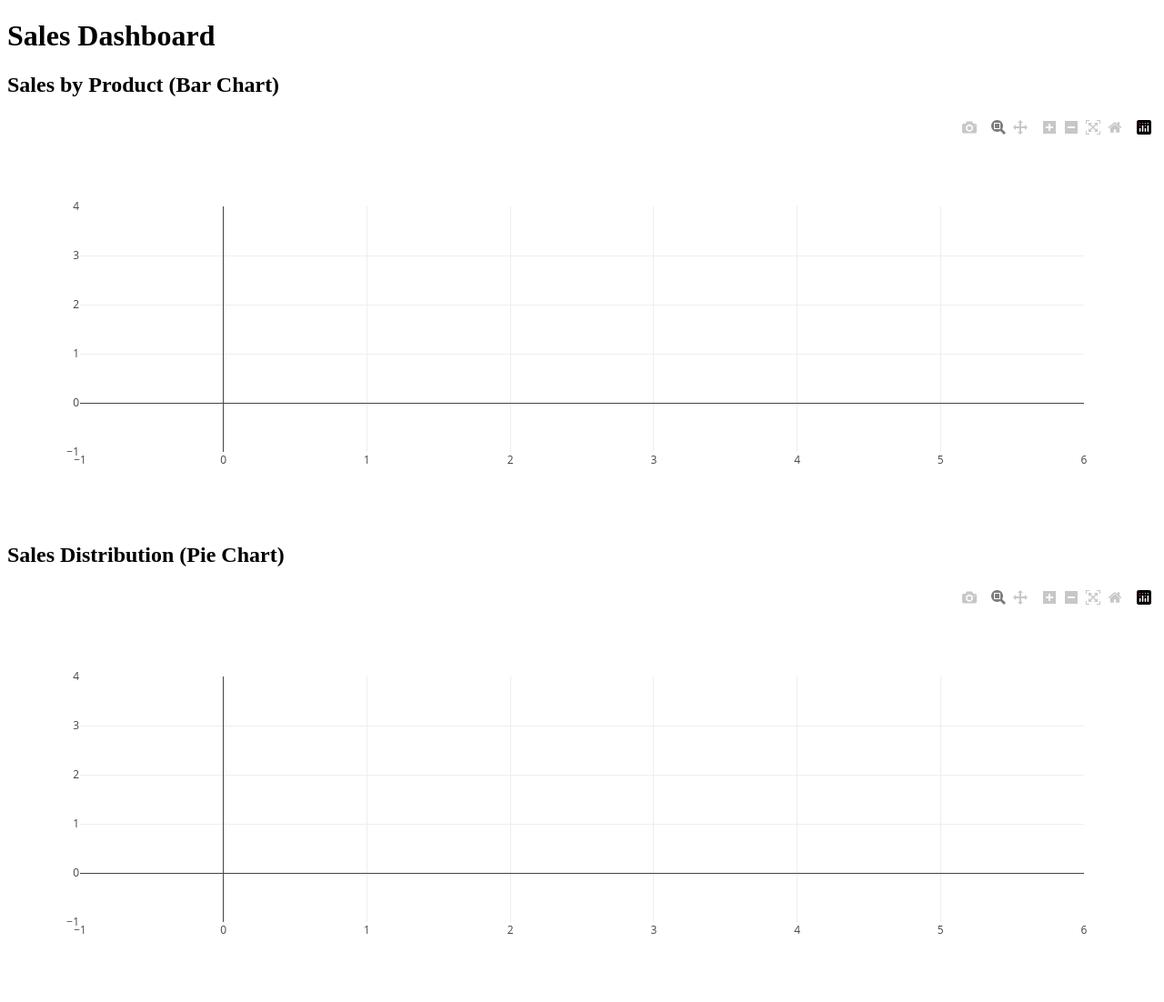
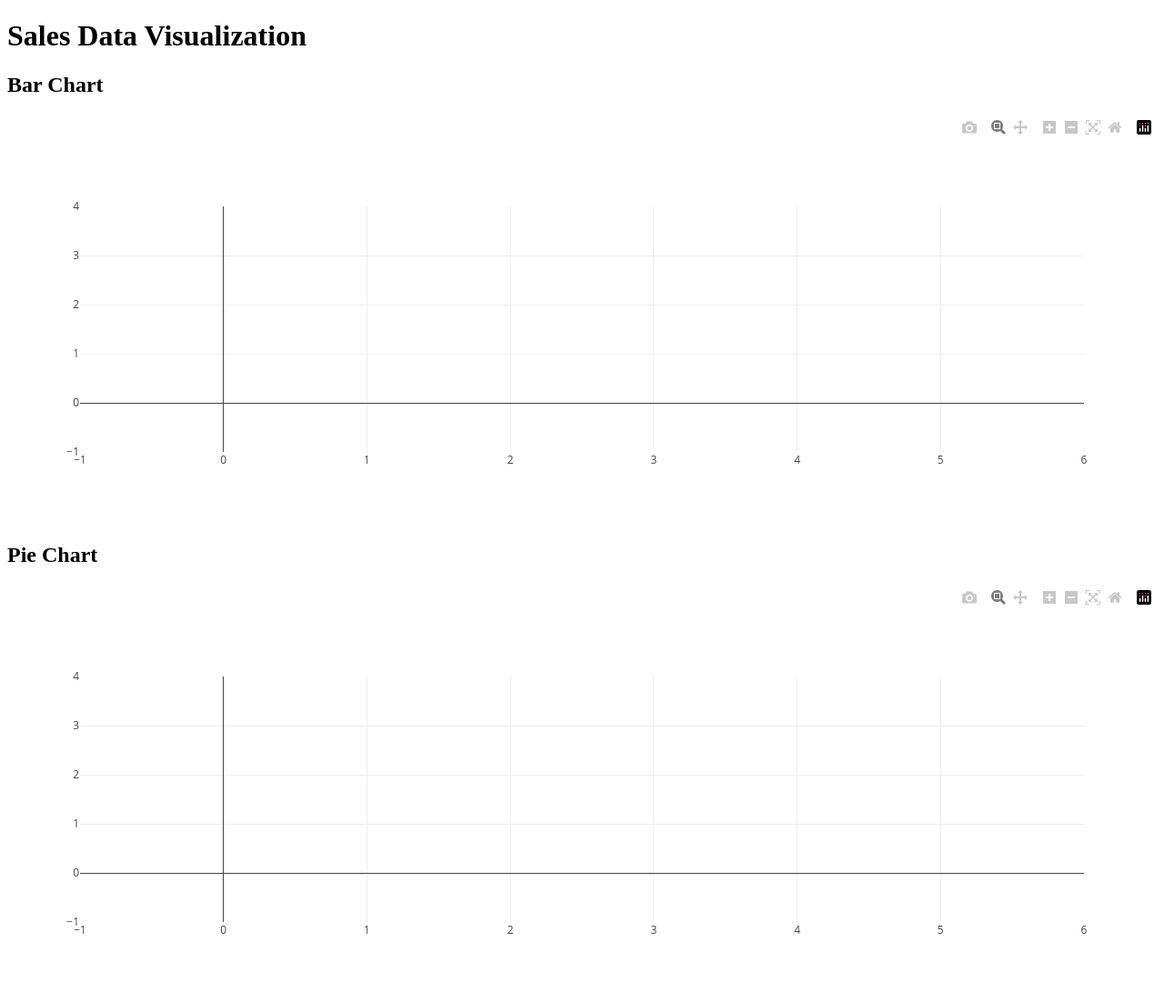
Before and after one commit to nasaraiahp/CrewAI, a Flask app: template templates/dashboard_1.html in a window 1280 px wide. Shown: the whole page at 91% size. Run offline with Flask 3, Linux system fonts and the light colour scheme; the template is opened without the code that fills it: most values are stand-ins (such as "Sample title", 1, 10 or a date in 2020); parts of the project's set-up code (start-up, migrations or seed data) failed here and were passed over; some libraries are stand-ins or nearby versions.

Commit message:
Add generated HTML file 1

```diff
--- a/templates/dashboard_1.html
+++ b/templates/dashboard_1.html
@@ -1,28 +1,27 @@
 <!DOCTYPE html>
-<html lang="en">
+<html>
 <head>
-    <meta charset="UTF-8">
     <title>Sales Dashboard</title>
     <script src="https://cdn.plot.ly/plotly-latest.min.js"></script>
 </head>
 <body>
-    <h1>Sales Dashboard</h1>
+    <h1>Sales Data Visualization</h1>
 
-    <h2>Sales by Product (Bar Chart)</h2>
+    <h2>Bar Chart</h2>
     <div id="bar-chart"></div>
 
-    <h2>Sales Distribution (Pie Chart)</h2>
+    <h2>Pie Chart</h2>
     <div id="pie-chart"></div>
 
 
     <script>
-        var bar_chart_data = {{ bar_chart | safe }};
-        Plotly.newPlot('bar-chart', bar_chart_data.data, bar_chart_data.layout);
+        var bar_chart_data = JSON.parse('{{bar_chart | safe}}'); // Parse JSON string
+        Plotly.newPlot('bar-chart', bar_chart_data);
 
-        var pie_chart_data = {{ pie_chart | safe }};
-        Plotly.newPlot('pie-chart', pie_chart_data.data, pie_chart_data.layout);
+
+        var pie_chart_data = JSON.parse('{{pie_chart | safe}}'); // Parse JSON string
+        Plotly.newPlot('pie-chart', pie_chart_data);
 
     </script>
-
 </body>
 </html>
```
